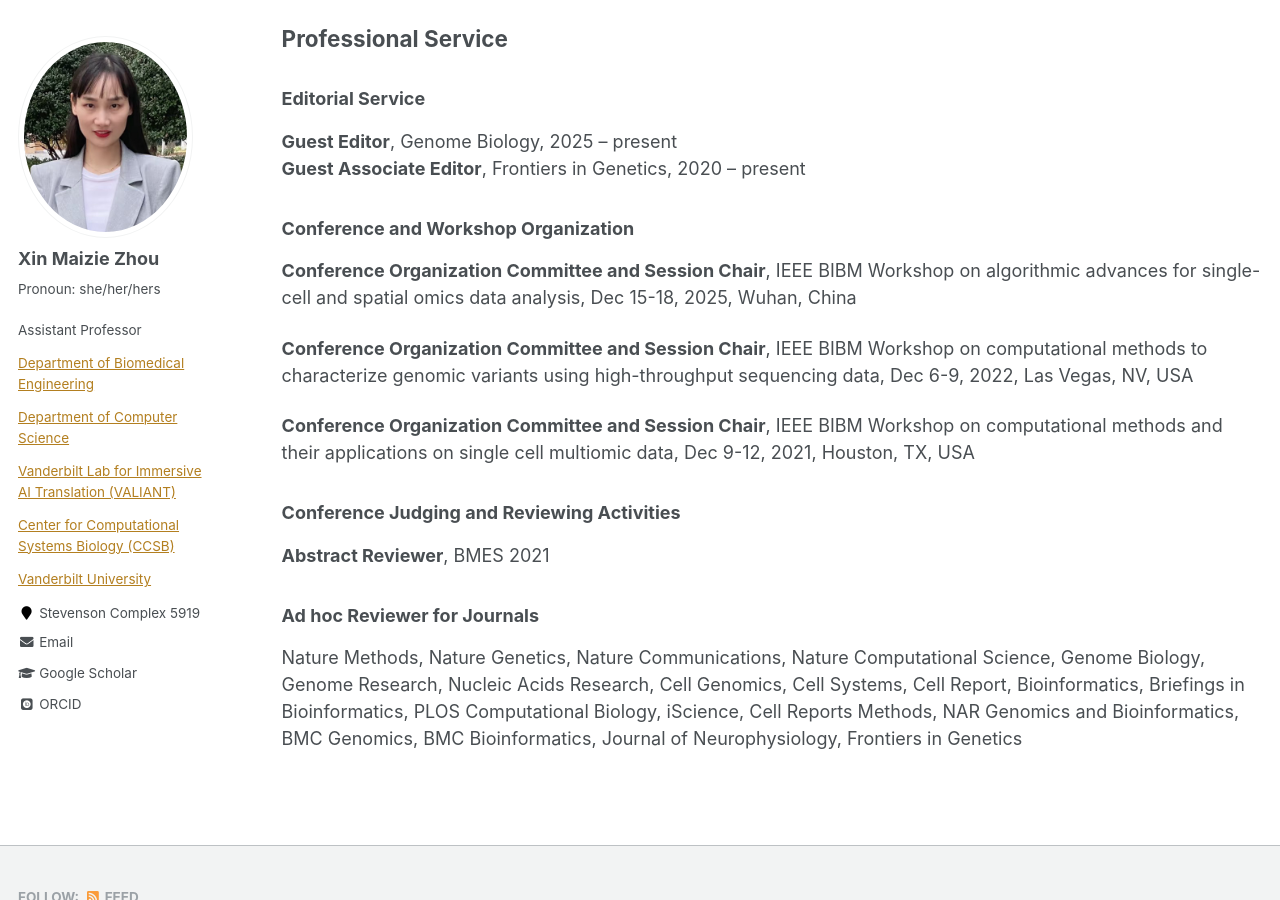
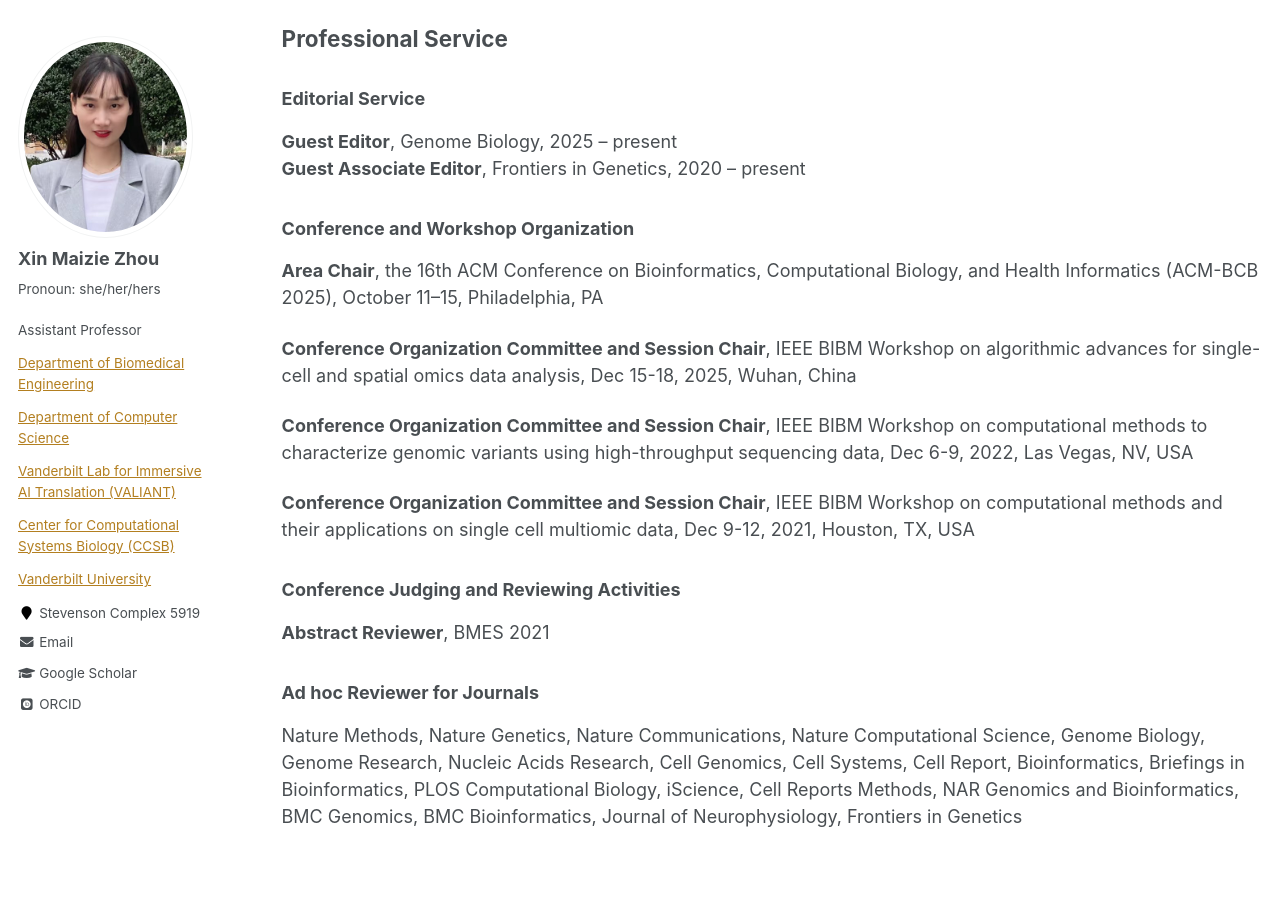
Before and after one commit to maiziezhoulab/Maiziezhoulab.github.io, a Jekyll site: the page built from _pages/TeachingService.md, in a window 1280 px wide and 900 px high, scrolled down 901 px. Built offline with Jekyll 4.4.1, drawn with Linux system fonts in a browser that asks for light colours; some web fonts are replaced.

Commit message:
Update TeachingService.md

```diff
--- a/_pages/TeachingService.md
+++ b/_pages/TeachingService.md
@@ -36,6 +36,8 @@ author_profile: true
 **Guest Associate Editor**, Frontiers in Genetics,              2020 – present
 
 ### Conference and Workshop Organization
+**Area Chair**, the 16th ACM Conference on Bioinformatics, Computational Biology, and Health Informatics (ACM-BCB 2025), October 11–15, Philadelphia, PA
+
 **Conference Organization Committee and Session Chair**, IEEE BIBM Workshop on algorithmic advances for single-cell and spatial omics data analysis, Dec 15-18, 2025, Wuhan, China
 
 **Conference Organization Committee and Session Chair**, IEEE BIBM Workshop on computational methods to characterize genomic variants using high-throughput sequencing data, Dec 6-9, 2022, Las Vegas, NV, USA
```
